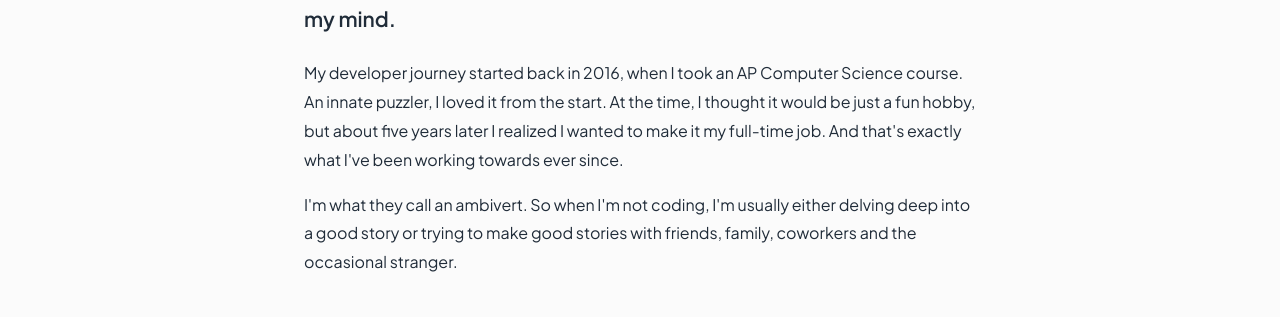
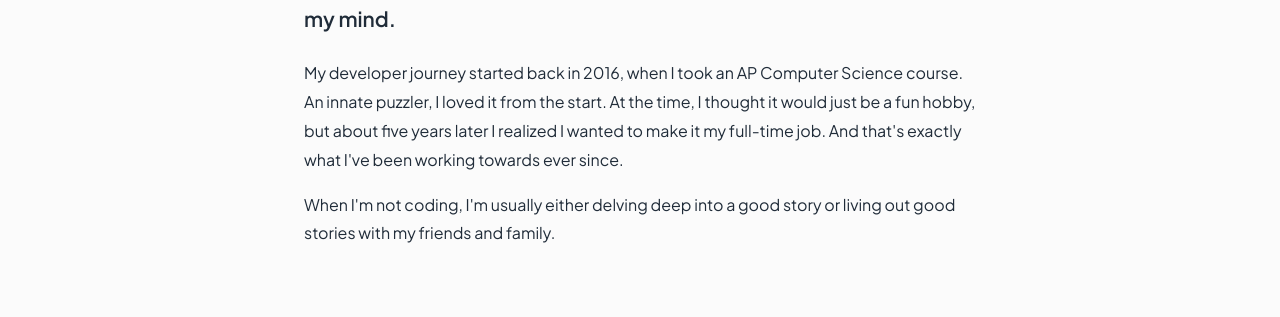
Before and after one commit to jessiejalca/portfolio, a React (Vite) app: page /about in a window 1280 px wide. Shown: the part 300-617 px from the top of the page. Built offline with nearby package versions, Linux system fonts and the light colour scheme.

Commit message:
feat: Make minor edits for better wording in intro & about me

```diff
--- a/src/routes/About.jsx
+++ b/src/routes/About.jsx
@@ -9,14 +9,13 @@ const About = () => {
       <p>
         My developer journey started back in 2016, when I took an AP Computer
         Science course. An innate puzzler, I loved it from the start. At the
-        time, I thought it would be just a fun hobby, but about five years later
+        time, I thought it would just be a fun hobby, but about five years later
         I realized I wanted to make it my full-time job. And that's exactly what
         I've been working towards ever since.
       </p>
       <p>
-        I'm what they call an ambivert. So when I'm not coding, I'm usually
-        either delving deep into a good story or trying to make good stories
-        with friends, family, coworkers and the occasional stranger.
+        When I'm not coding, I'm usually either delving deep into a good story
+        or living out good stories with my friends and family.
       </p>
       <h3></h3>
     </main>
--- a/src/routes/Home.jsx
+++ b/src/routes/Home.jsx
@@ -7,7 +7,7 @@ const Home = () => {
       <div className="hero">
         <h1>I'm Jessie Jalca.</h1>
         <p>
-          Frontend developer, JavaScript engineer, UX advocate, practicing
+          Frontend developer, JavaScript engineer, user advocate, practicing
           minimalist, hobbyist language learner, occasional photographer, serial
           reader, and multi-genre music listener, <em>at your service</em>.
         </p>
```
